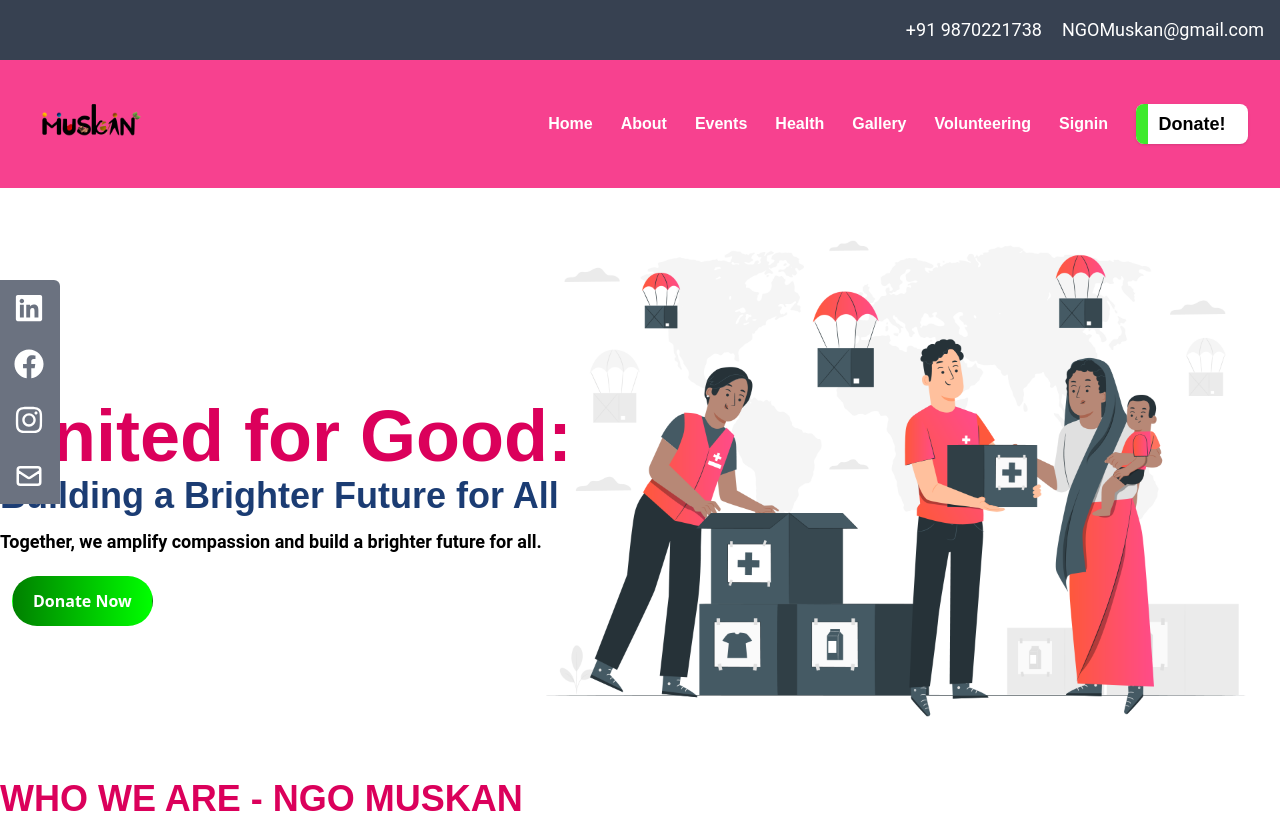
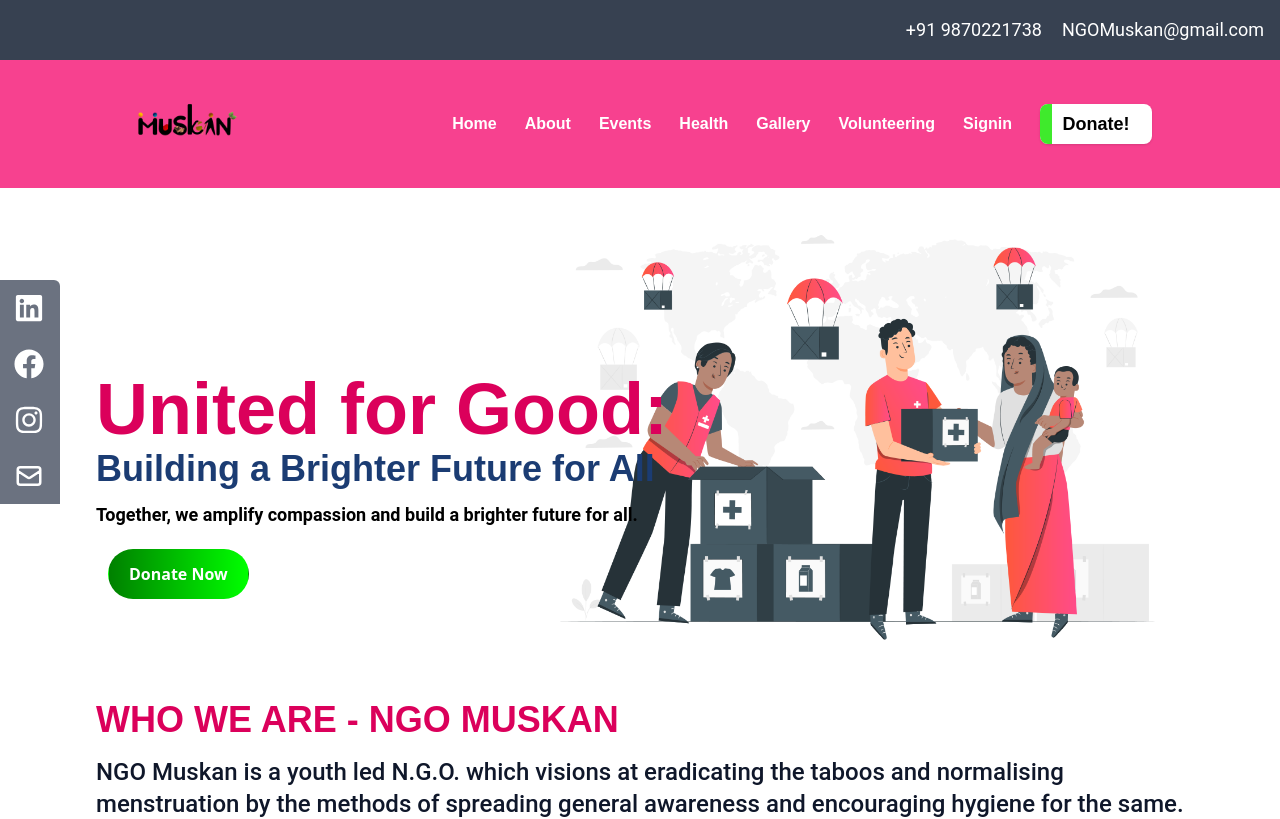
Before and after one commit to Vaiofficial/NGO-MUSKAN-REACT, a React (Create React App) app in the folder my-app/: page / in a window 1280 px wide. Shown: the top 819 px of the page. Built offline with nearby package versions, Linux system fonts and the light colour scheme.

Commit message:
solved border margin in xl screen issue

```diff
--- a/my-app/src/components/PageLayout.jsx
+++ b/my-app/src/components/PageLayout.jsx
@@ -2,7 +2,7 @@ import React from "react";
 
 const PageLayout = ({ children }) => {
   return (
-    <div className="container mx-auto px-4 sm:px-6 lg:px-0 py-4 overflow-hidden">
+    <div className="container mx-auto px-4 sm:px-6 xl:px-24 2xl:px-4 py-4 overflow-hidden">
       {children}
     </div>
   );
```
